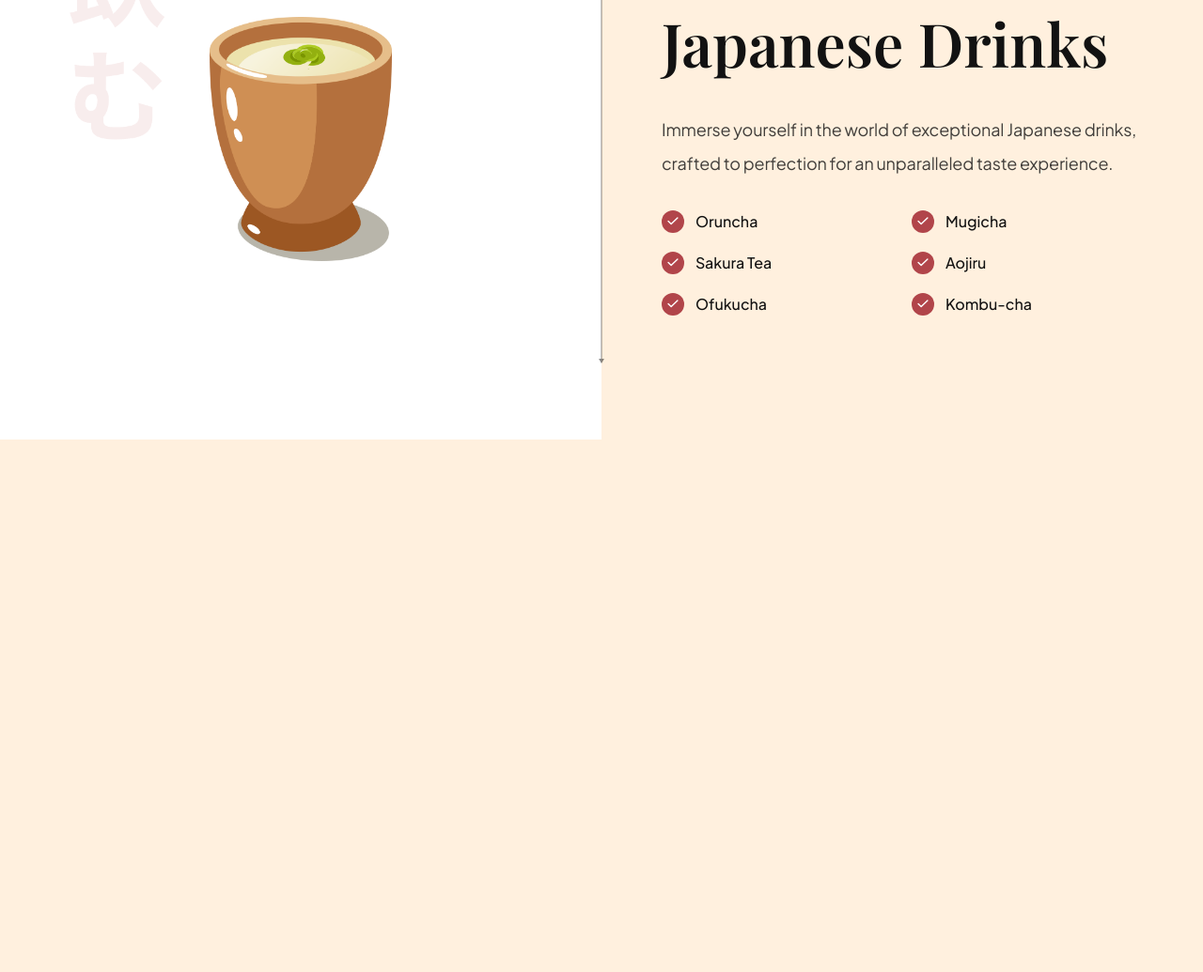
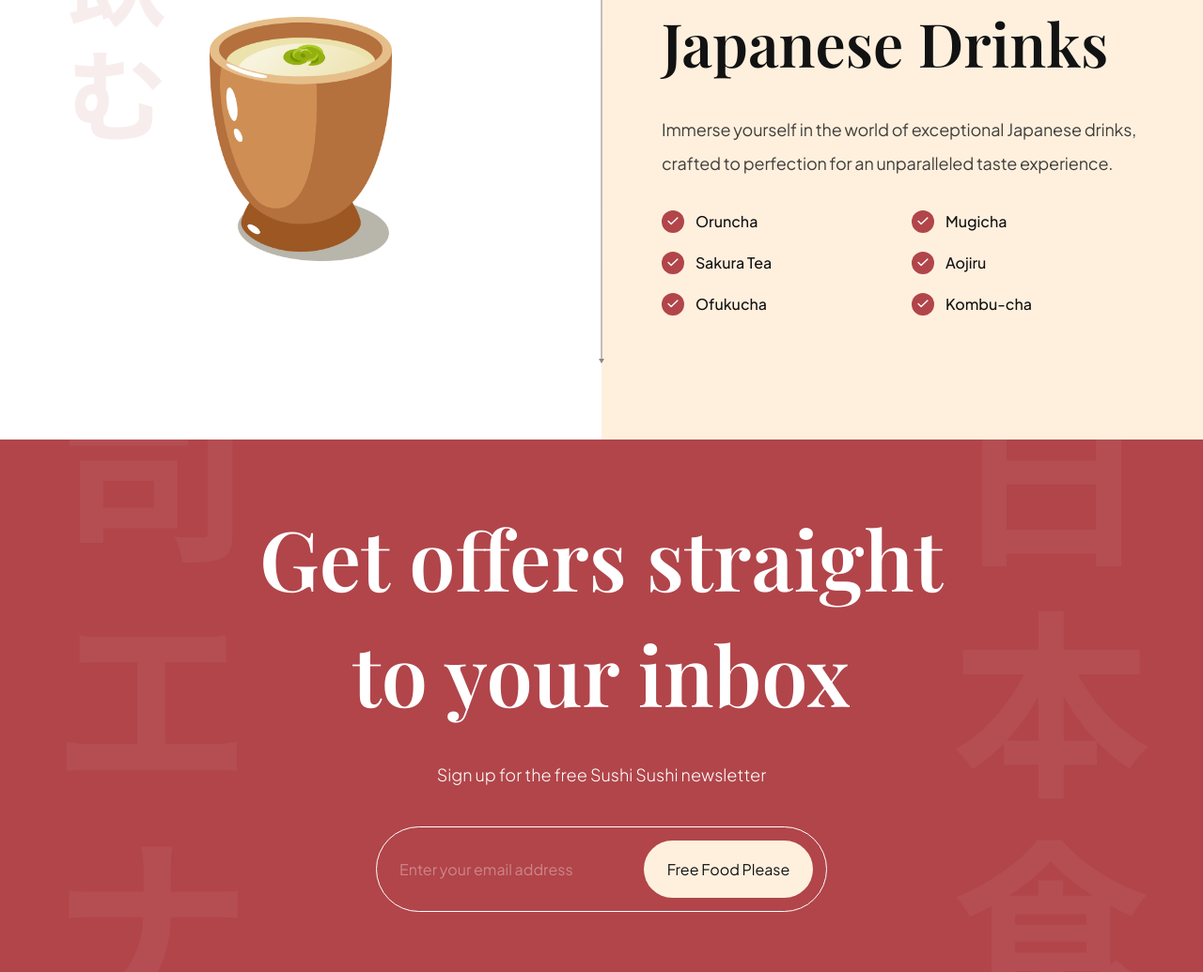
Before and after one commit to jake-the-dev/vanilla-sushi, a website built with Vite: page index.html in a window 1280 px wide. Shown: the part 3389-4424 px from the top of the page at 94% size. Before the commit the page ends 3857 px from the top, so only its background shows below. Built offline with nearby package versions, Linux system fonts and the light colour scheme.

Commit message:
✨ ADD: newsletter section

```diff
--- a/css/sections/subscribe.css
+++ b/css/sections/subscribe.css
@@ -0,0 +1,69 @@
+.subscription {
+  padding: 64px;
+  background-color: var(--primary-color);
+  background-image: url('../../assets/subscribe_bg.png');
+  background-position: center;
+  background-repeat: no-repeat;
+  background-size: contain;
+  flex-direction: column;
+  overflow: hidden;
+}
+
+.subscription h2 {
+  color: var(--color-white);
+  font-family: var(--playfair-display);
+  font-size: 88px;
+  font-weight: 600;
+  line-height: 123px;
+  text-align: center;
+}
+
+.subscription p {
+  color: var(--color-white);
+  font-family: var(--plus-jakarta-sans);
+  font-size: 18px;
+  font-weight: 300;
+  line-height: 30px;
+  margin-top: 32px;
+}
+
+.subscription__form {
+  min-width: 480px;
+  margin-top: 40px;
+  padding: 14px 14px 14px 24px;
+  display: flex;
+  gap: 10px;
+  border: 1px solid var(--color-white);
+  border-radius: 46px;
+}
+
+.subscription__form input {
+  flex: 1;
+  font-size: 16px;
+  font-weight: 400px;
+  font-family: var(--plus-jakarta-sans);
+  color: var(--color-white);
+  opacity: 0.5;
+  border: none;
+  outline: none;
+  background: transparent;
+}
+
+.subscription__form input::placeholder {
+  color: var(--color-white);
+  opacity: 0.7;
+}
+
+.subscription__form button {
+  padding: 20px;
+  min-width: 180px;
+  background-color: var(--color-creamson);
+  border: none;
+  border-radius: 46px;
+  font-size: 16px;
+  font-weight: 400;
+  font-family: var(--plus-jakarta-sans);
+  color: var(--secondary-color);
+  cursor: pointer;
+  text-align: center;
+}
--- a/index.html
+++ b/index.html
@@ -326,6 +326,18 @@
       </section>
     </section>
 
+    <section class="subscription flex-center" id="services">
+      <h2 data-aos="flip-down">
+        Get offers straight <br />
+        to your inbox
+      </h2>
+      <p data-aos="fade-up">Sign up for the free Sushi Sushi newsletter</p>
+      <div class="subscription__form" data-aos="fade-up">
+        <input type="text" placeholder="Enter your email address" />
+        <button>Free Food Please</button>
+      </div>
+    </section>
+
     <script src="js/script.js" type="module"></script>
   </body>
 </html>
```
